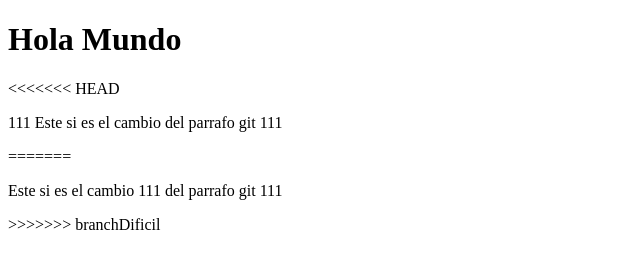
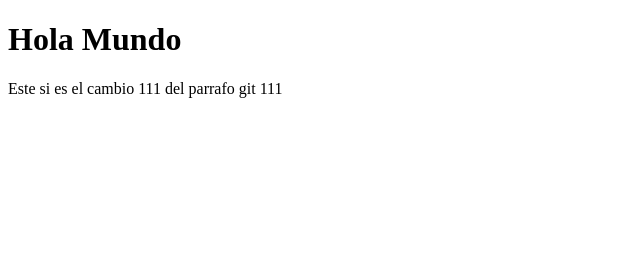
Before and after one commit to rdiosdador/git-ejemplo, a plain HTML site: page index.html in a window 1280 px wide. Shown: the whole page, without its empty margins (0-640 px from the left). Drawn offline with Linux system fonts and the light colour scheme.

Commit message:
Ultimo cambio

```diff
--- a/index.html
+++ b/index.html
@@ -10,11 +10,7 @@
 
 <body>
     <h1>Hola Mundo</h1>
-<<<<<<< HEAD
-    <p>111 Este si es el cambio del parrafo git 111</p>
-=======
     <p>Este si es el cambio 111 del parrafo git 111</p>
->>>>>>> branchDificil
 </body>
 
 </html>
```
